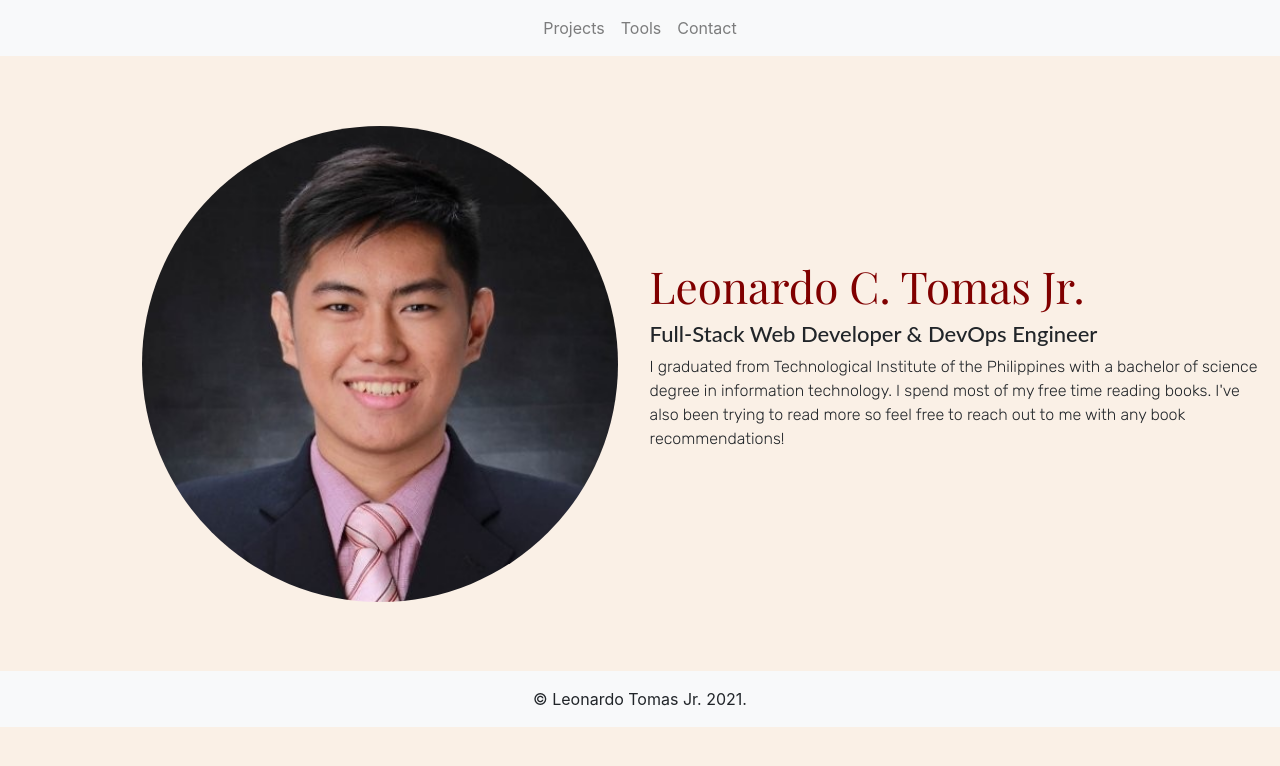
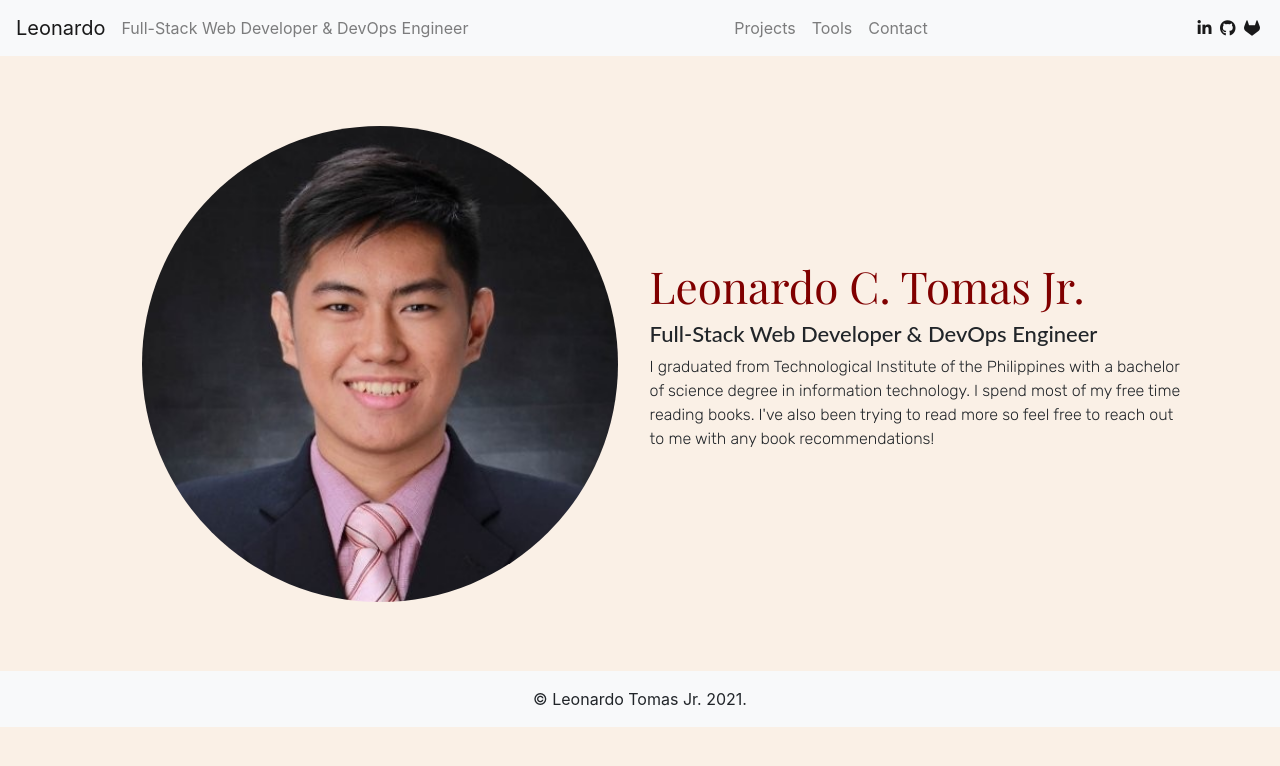
Before and after one commit to leontomas/portfolio, a plain HTML site: page index.html in a window 1280 px wide. Drawn offline with nearby package versions, Linux system fonts and the light colour scheme.

Commit message:
updated the css and navigation bar

```diff
--- a/index.html
+++ b/index.html
@@ -18,7 +18,11 @@
 <body>
 	<!-- Navbar -->
 	<nav class="navbar navbar-expand-lg navbar-light bg-light mb-5">
-		<button class="navbar-toggler" type="button" data-toggle="collapse" data-target="#sample-nav">
+		<a class="navbar-brand" href="#">Leonardo</a>
+		<span class="navbar-text">
+      	Full-Stack Web Developer & DevOps Engineer
+    	</span>
+		<button class="navbar-toggler" type="button" data-bs-toggle="collapse" data-target="#navbarSupportedContent" aria-controls="navbarSupportedContent">
 			<span class="navbar-toggler-icon"></span>
 		</button>
 		<div class="collapse navbar-collapse" id="sample-nav">
@@ -27,11 +31,17 @@
 				<li><a href="#tools" class="nav-link">Tools</a></li>
 				<li><a href="#contact" class="nav-link">Contact</a></li>
 			</ul>
+			<span class="navbar-text social-icon">
+				<a href="https://www.linkedin.com/in/leonardo-tomas-jr-2325b5aa/"><i class="fab fa-linkedin-in social-icon"></i></a>
+				<a href="https://github.com/leontomas"><i class="fab fa-github social-icon"></i></a>
+				<a href="https://gitlab.com/leontomas"><i class="fab fa-gitlab social-icon"></i></a>
+     		</span>
 		</div>
 	</nav>
 
 	<!-- Main Content -->
 
+		<div class="container">
 			<div class="wrapper">
 	            <div class="item-1">
 	                <img src="./images/profile-photo.jpg" class="image-fluid m-auto-circle image profile-photo" >
@@ -47,6 +57,7 @@
 						</p>
 	            </div>
 	        </div>
+		</div>
 
 
 
--- a/style.css
+++ b/style.css
@@ -118,3 +118,10 @@ ul#horizontal-list {
 ul#horizontal-list li {
 	display: inline;
 }
+
+.social-icon{
+	padding-left: 1px;
+	padding-right: 1px;
+	margin-left: 1px;
+	margin-right: 1px;
+}
```
Lines whose indentation alone changed are shown as unchanged.
